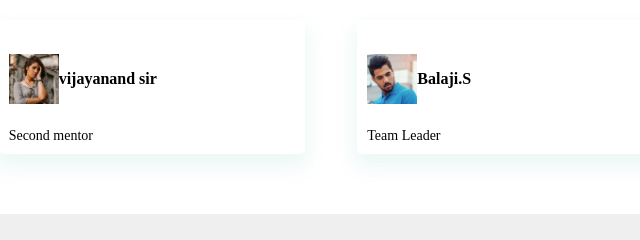
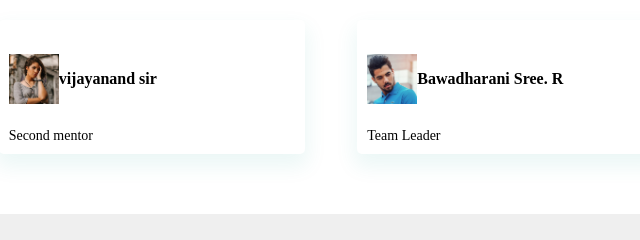
Before and after one commit to BawadharaniSree/Crack_in_Track, a plain HTML site: page index.html in a window 1280 px wide. Shown: the part 2541-2781 px from the top of the page, 488-1128 px from the left. Drawn offline with Linux system fonts and the light colour scheme; some packages are replaced by stand-ins of ours; a script that the page names is missing.

Commit message:
Update index.html

```diff
--- a/index.html
+++ b/index.html
@@ -160,7 +160,7 @@
         <div class="user">
             <img src="Barber_Shop_img/img-3.jpg" height="50">
             <div class="user info">
-             <h4>Balaji.S</i></h4>
+             <h4>Bawadharani Sree. R</i></h4>
              <small> </small>
             </div>
         </div>
```
